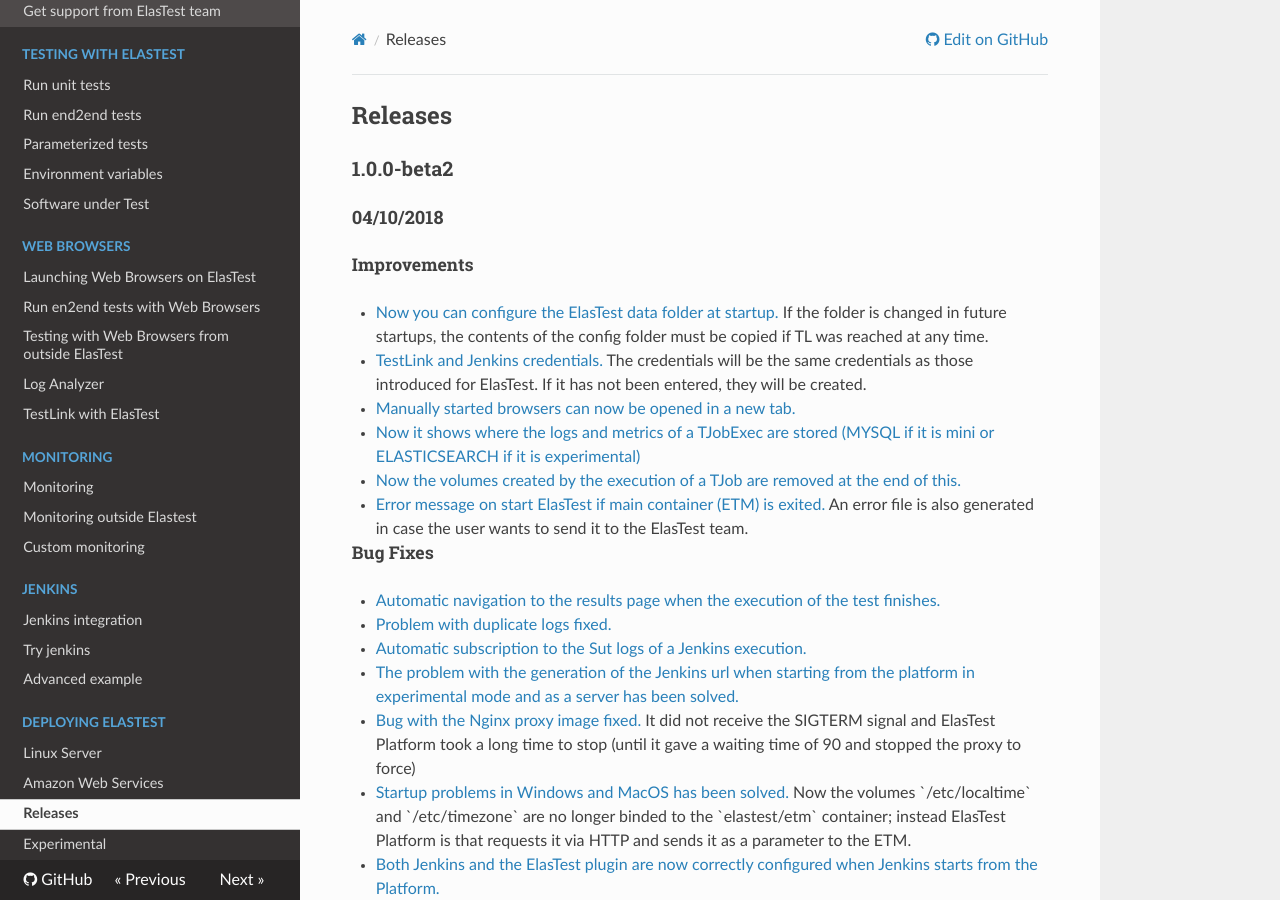
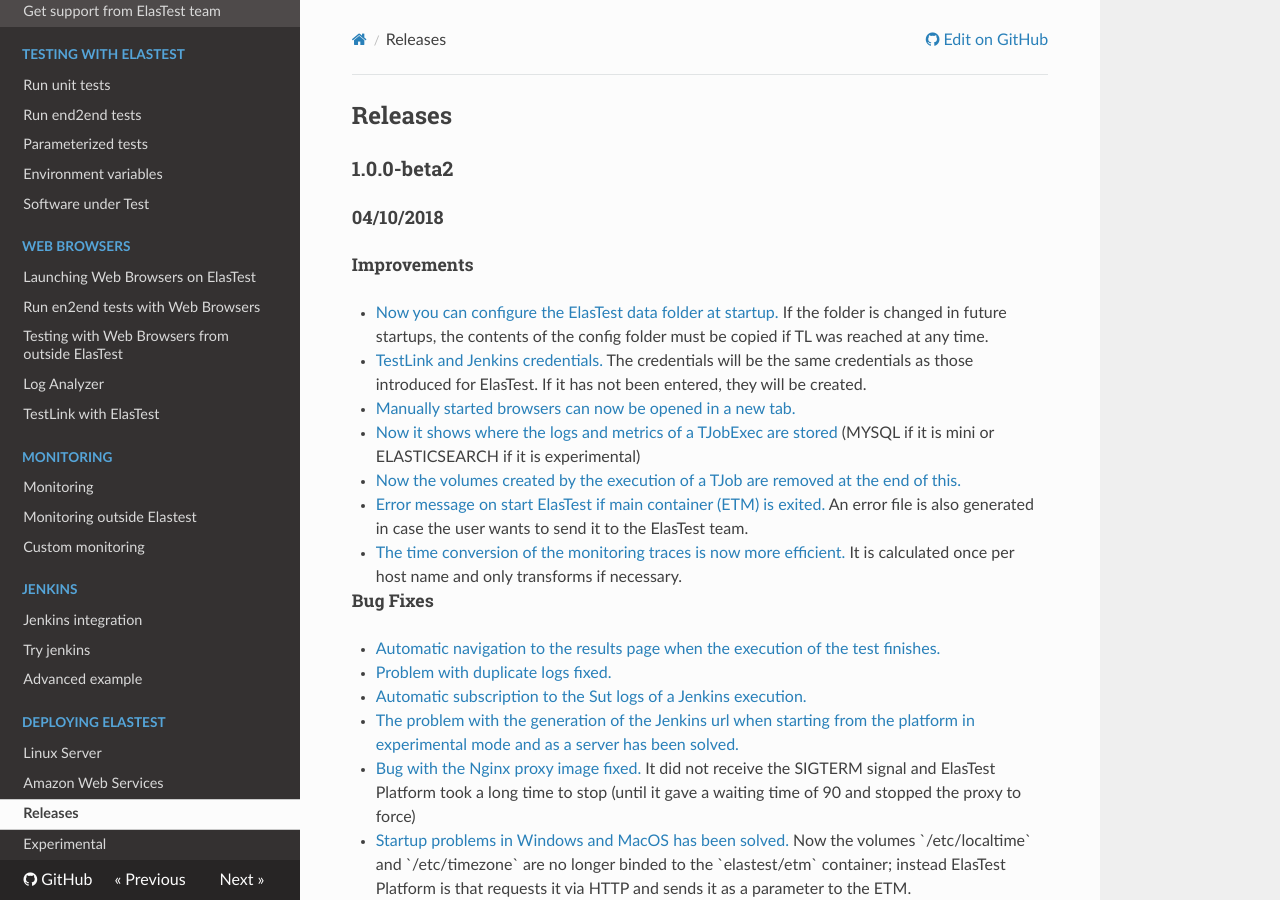
Before and after one commit to elastest/elastest.io-docs, an MkDocs documentation site: the page built from docs/releases/index.md, in a window 1280 px wide and 900 px high. Built offline with MkDocs 1.6.1, drawn with Linux system fonts in a browser that asks for light colours; nearby versions of some CDN libraries; old or Windows-style settings are respelled for this version of MkDocs; some of the changed text lies outside the part shown.

Commit message:
release 1.0.0-beta2 improvemets/bugfixes

```diff
--- a/docs/releases/index.md
+++ b/docs/releases/index.md
@@ -12,19 +12,22 @@
 <h5 class="smaller-subtitle">Improvements</h5>
 <li><a target="_blank" href="/docs/deploying/ubuntu/#elastestData">Now you can configure the ElasTest data folder at startup.</a> If the folder is changed in future startups, the contents of the config folder must be copied if TL was reached at any time.</li>
 <li><a target="_blank" href="javascript:void(0);">TestLink and Jenkins credentials.</a> The credentials will be the same credentials as those introduced for ElasTest. If it has not been entered, they will be created.</li>
-<li><a target="_blank" href="javascript:void(0);">Manually started browsers can now be opened in a new tab.</a></li>
-<li><a target="_blank" href="javascript:void(0);">Now it shows where the logs and metrics of a TJobExec are stored (MYSQL if it is mini or ELASTICSEARCH if it is experimental)</a></li>
+<li><a target="_blank" href="/docs/web-browsers/manual-browsers/">Manually started browsers can now be opened in a new tab.</a></li>
+<li><a target="_blank" href="javascript:void(0);">Now it shows where the logs and metrics of a TJobExec are stored</a> (MYSQL if it is mini or ELASTICSEARCH if it is experimental)</li>
 <li><a target="_blank" href="javascript:void(0);">Now the volumes created by the execution of a TJob are removed at the end of this.</a></li>
 <li><a target="_blank" href="javascript:void(0);">Error message on start ElasTest if main container (ETM) is exited.</a> An error file is also generated in case the user wants to send it to the ElasTest team.</li>
+<li><a target="_blank" href="javascript:void(0);">The time conversion of the monitoring traces is now more efficient.</a> It is calculated once per host name and only transforms if necessary.</li>
 
 <h5 class="smaller-subtitle">Bug Fixes</h5>
 <li><a target="_blank" href="javascript:void(0);">Automatic navigation to the results page when the execution of the test finishes.</a></li>
 <li><a target="_blank" href="javascript:void(0);">Problem with duplicate logs fixed.</a></li>
-<li><a target="_blank" href="javascript:void(0);">Automatic subscription to the Sut logs of a Jenkins execution.</a></li>
+<li><a target="_blank" href="/docs/jenkins/advanced-example/">Automatic subscription to the Sut logs of a Jenkins execution.</a></li>
 <li><a target="_blank" href="javascript:void(0);">The problem with the generation of the Jenkins url when starting from the platform in experimental mode and as a server has been solved.</a> </li>
 <li><a target="_blank" href="javascript:void(0);">Bug with the Nginx proxy image fixed. </a> It did not receive the SIGTERM signal and ElasTest Platform took a long time to stop (until it gave a waiting time of 90 and stopped the proxy to force)</li>
 <li><a target="_blank" href="javascript:void(0);">Startup problems in Windows and MacOS has been solved.</a> Now the volumes `/etc/localtime` and `/etc/timezone` are no longer binded to the `elastest/etm` container; instead ElasTest Platform is that requests it via HTTP and sends it as a parameter to the ETM.</li>
 <li><a target="_blank" href="javascript:void(0);">Both Jenkins and the ElasTest plugin are now correctly configured when Jenkins starts from the Platform.</a></li>
+<li><a target="_blank" href="javascript:void(0);">Problem with splitted log traces and without date has been fixed.</a></li>
+
 
 </ul>
 </div>
```
